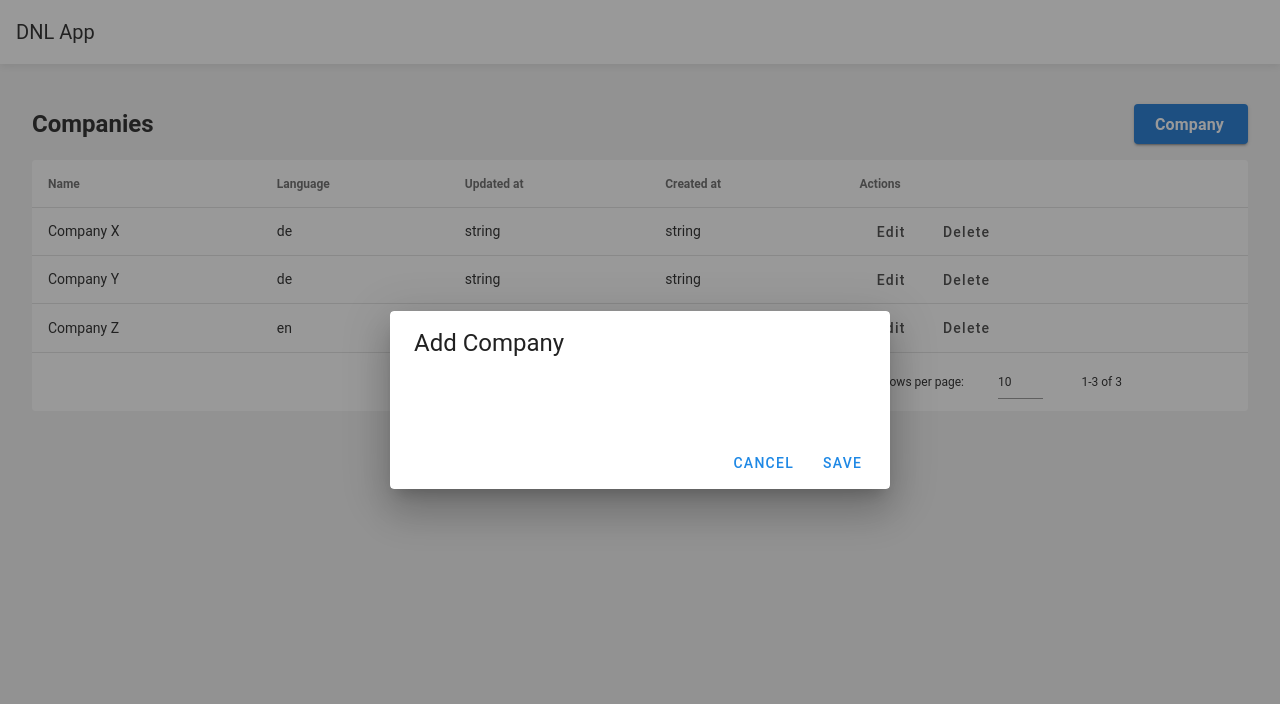
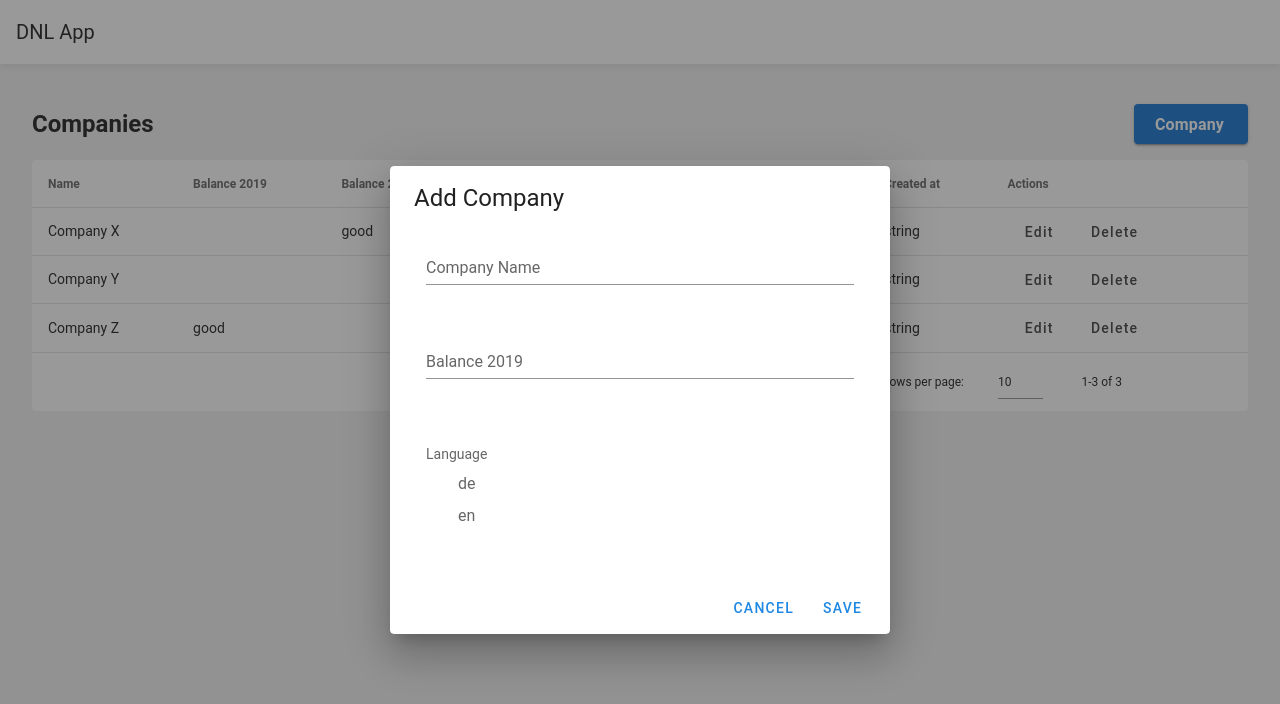
Before and after one commit to deepneuronlab/dnl-frontend-challenge, a Vue app: page /companies in a window 1280 px wide. Both pictures are taken after a click on the button "Company". Shown: the top 704 px of the page. Built offline with nearby package versions, Linux system fonts and the light colour scheme; the HTML template or start-up script is replaced by a standard one.

Commit message:
Feat: Add create Company functionality

```diff
--- a/src/components/Dialogs/FormDialog.vue
+++ b/src/components/Dialogs/FormDialog.vue
@@ -1,17 +1,19 @@
 <template>
-  <v-dialog v-model="isVisible" @click:outside="$emit('close')" max-width="500px">
+  <v-dialog v-model="isVisible" @click:outside="closeDialog()" max-width="500px">
     <v-card>
       <v-card-title>
         <span class="headline">{{ title }}</span>
       </v-card-title>
 
       <v-card-text>
-        <v-container><DynamicForm /></v-container>
+        <v-container>
+          <DynamicForm v-model="dynamicFormData" :form-structure="formStructure" />
+        </v-container>
       </v-card-text>
 
       <v-card-actions>
         <v-spacer></v-spacer>
-        <v-btn color="blue darken-1" text @click="$emit('close')"> Cancel </v-btn>
+        <v-btn color="blue darken-1" text @click="closeDialog()"> Cancel </v-btn>
         <v-btn color="blue darken-1" text @click="save()"> Save </v-btn>
       </v-card-actions>
     </v-card>
@@ -20,16 +22,13 @@
 
 <script lang="ts">
 import Vue from 'vue';
+import { mapState, mapActions } from 'vuex';
 import DynamicForm from '@/components/Forms/DynamicForm.vue';
 
 export default Vue.extend({
   name: 'FormDialog',
   components: { DynamicForm },
   props: {
-    formStructure: {
-      type: Array,
-      required: true,
-    },
     isVisible: {
       type: Boolean,
       required: true,
@@ -39,11 +38,30 @@ export default Vue.extend({
       required: true,
     },
   },
+  computed: {
+    ...mapState('companies', {
+      formStructure: 'companyForm',
+    }),
+  },
   data() {
-    return {};
+    return {
+      dynamicFormData: {},
+    };
   },
-  methods: {},
+  methods: {
+    ...mapActions('companies', ['createCompany']),
+    async save() {
+      await this.createCompany(this.dynamicFormData);
+      await this.$nextTick();
+      this.resetData();
+      this.closeDialog();
+    },
+    resetData() {
+      this.dynamicFormData = {};
+    },
+    closeDialog() {
+      this.$emit('close');
+    },
+  },
 });
 </script>
-
-<style lang="scss" scoped></style>
--- a/src/components/Forms/DynamicForm.vue
+++ b/src/components/Forms/DynamicForm.vue
@@ -1,22 +1,72 @@
 <template>
-  <v-form v-model="isFormValid" class="dynamic-form">
-    <v-container fluid> </v-container>
+  <v-form v-model="isFormValid">
+    <v-row>
+      <v-col v-for="(formInputField, index) in formStructure" :key="index" cols="12">
+        <!-- If the type is textField -->
+        <v-text-field
+          v-if="formInputField.type == 'textField'"
+          v-model="formData[formInputField.key]"
+          :label="formInputField.label"
+          :placeholder="formInputField.placeholder"
+        ></v-text-field>
+
+        <!-- If the type is select -->
+        <v-select
+          v-if="formInputField.type == 'selectField'"
+          v-model="formData[formInputField.key]"
+          :items="formInputField.items"
+          :label="formInputField.label"
+          :placeholder="formInputField.placeholder"
+        ></v-select>
+
+        <!-- If the type is radio -->
+        <v-radio-group
+          v-if="formInputField.type == 'radioGroup'"
+          v-model="formData[formInputField.key]"
+          :label="formInputField.label"
+        >
+          <v-radio
+            v-for="(option, optionIndex) in formInputField.items"
+            :key="`option-${optionIndex}`"
+            :label="option.text"
+            :value="option.value"
+          >
+          </v-radio>
+        </v-radio-group>
+      </v-col>
+    </v-row>
   </v-form>
 </template>
 
 <script lang="ts">
-import Vue from 'vue';
+import Vue, { PropType } from 'vue';
+import { FormElements } from '@/types/form-types';
+import { Company } from '@/types/companies-types';
 
 export default Vue.extend({
   name: 'DynamicForm',
-  components: {},
-  props: {},
+  props: {
+    formStructure: {
+      type: Array as PropType<FormElements[]>,
+    },
+    value: {
+      type: null as any,
+    },
+  },
+  watch: {
+    value(newVal) {
+      // Avoid mutating formData more than necessary
+      if (this.formData !== newVal) this.formData = newVal;
+    },
+    formData(newFormDataValue) {
+      if (this.isFormValid) this.$emit('input', newFormDataValue);
+    },
+  },
   data() {
     return {
       isFormValid: false,
+      formData: {} as Company,
     };
   },
 });
 </script>
-
-<style lang="scss" scoped></style>
--- a/src/components/Tables/DataTableCompanies.vue
+++ b/src/components/Tables/DataTableCompanies.vue
@@ -14,7 +14,7 @@
               text="Delete"
               icon="mdi-delete"
               :disabled="false"
-              @clickAction="openDeleteDialog(item)"
+              @clickAction="openDeleteDialog(item.companyId)"
             />
           </template>
         </v-data-table>
@@ -32,7 +32,6 @@
 <script lang="ts">
 import Vue from 'vue';
 import { mapActions } from 'vuex';
-import { Company } from '@/types/companies-types';
 import BtnTableAction from '@/components/UI/BtnTableAction.vue';
 import DeleteDialog from '@/components/Dialogs/DeleteDialog.vue';
 
@@ -51,7 +50,7 @@ export default Vue.extend({
   },
   data: () => ({
     isDeleteDialogVisible: false,
-    selectedCompany: null as Company | unknown,
+    selectedCompanyId: null as string | unknown,
   }),
 
   computed: {
@@ -67,17 +66,20 @@ export default Vue.extend({
     ...mapActions('companies', ['deleteCompany']),
 
     async onConfirmDeleteCompany() {
-      await this.deleteCompany((this.selectedCompany as Company)?.companyId);
+      await this.deleteCompany(this.selectedCompanyId);
       await this.$nextTick();
+      this.resetSelectedCompanyId();
       this.closeDeleteDialog();
     },
-    openDeleteDialog(company: Company) {
+    openDeleteDialog(companyId: string) {
       this.isDeleteDialogVisible = true;
-      this.selectedCompany = company;
+      this.selectedCompanyId = companyId;
     },
     closeDeleteDialog() {
       this.isDeleteDialogVisible = false;
-      this.selectedCompany = null;
+    },
+    resetSelectedCompanyId() {
+      this.selectedCompanyId = null;
     },
   },
 });
--- a/src/router/router.ts
+++ b/src/router/router.ts
@@ -14,7 +14,7 @@ const router = new Router({
     {
       path: '/companies',
       name: 'companies',
-      component: () => import(/* webpackChunkName: "companies" */ '../views/TheCompanies.vue'),
+      component: () => import(/* webpackChunkName: "companies" */ '../views/Companies.vue'),
       meta: {
         requiresAuth: true,
       },
--- /dev/null
+++ b/src/shared/validator/rules.ts
@@ -0,0 +1,5 @@
+const rules = {
+  required: (v: any) => !!v || 'This field is required.',
+};
+
+export default rules;
--- a/src/store/companies/companies-actions.ts
+++ b/src/store/companies/companies-actions.ts
@@ -1,11 +1,19 @@
 import { ActionTree } from 'vuex';
-import { CompaniesState } from '@/types/companies-types';
+import { CompaniesState, Company } from '@/types/companies-types';
 import { BaseState } from '@/types/types';
 
 const companiesActions: ActionTree<CompaniesState, BaseState> = {
+  createCompany({ commit, state }, companyData: Company) {
+    // In the real app we would send a request and wait for the result and then set company data
+    const completeCompanyData: Company = {
+      ...companyData,
+      companyId: `id${(state.companies as Company[]).length + 1}`,
+    };
+    commit('ADD_COMPANY', completeCompanyData);
+  },
   deleteCompany({ commit }, companyId: string) {
     // Normally we'll have the API calls here like so:
-    // const response = $api.delete(`companies/${companyId}`).then(() => commit('DELETE_COMPANY', companyId)).catch(console.error)
+    // const response = await $api.delete(`companies/${companyId}`).then(() => commit('DELETE_COMPANY', companyId)).catch(console.error)
 
     commit('DELETE_COMPANY', companyId);
   },
--- a/src/store/companies/companies-mutations.ts
+++ b/src/store/companies/companies-mutations.ts
@@ -2,6 +2,9 @@ import { MutationTree } from 'vuex';
 import { CompaniesState, Company } from '@/types/companies-types';
 
 const companiesMutations: MutationTree<CompaniesState> = {
+  ADD_COMPANY(state, companyData: Company) {
+    state.companies?.push(companyData);
+  },
   DELETE_COMPANY(state, companyId: string) {
     state.companies = state.companies?.filter(
       company => company.companyId !== companyId,
--- a/src/store/companies/companies-state.ts
+++ b/src/store/companies/companies-state.ts
@@ -32,6 +32,9 @@ const companiesState: CompaniesState = {
   ],
   companyTableHeaders: [
     { text: 'Name', value: 'companyName' },
+    { text: 'Balance 2019', value: '2019' },
+    { text: 'Balance 2020', value: '2020' },
+    { text: 'Balance 2021', value: '2021' },
     { text: 'Language', value: 'language' },
     { text: 'Updated at', value: 'updatedAt' },
     { text: 'Created at', value: 'createdAt' },
--- a/src/types/form-types.ts
+++ b/src/types/form-types.ts
@@ -4,7 +4,7 @@ export interface FormSelect {
   type: 'selectField';
   key: string;
   label: string;
-  items: FormItem[];
+  items: InputItem[];
   placeholder: string;
   required: boolean;
 }
@@ -21,11 +21,11 @@ export interface FormRadioButtonGroup {
   type: 'radioGroup';
   key: string;
   label: string;
-  items: FormItem[];
+  items: InputItem[];
   required: boolean;
 }
 
-export interface FormItem {
+export interface InputItem {
   text: string;
   value: string;
 }
--- a/src/views/TheCompanies.vue
+++ b/src/views/Companies.vue
@@ -4,23 +4,15 @@
       <h2 class="grey--text text--darken-4">Companies</h2>
       <BtnMain text="Company" icon="mdi-plus" @click="isAddCompanyDialogVisible = true" />
     </v-row>
-    <DataTableCompanies
-      :table-headers="tableHeaders"
-      :table-items="tableItems"
-      @deleteItem="isDeleteDialogVisible = true"
+    <DataTableCompanies :table-headers="tableHeaders" :table-items="tableItems" />
+    <FormDialog
+      :isVisible="isAddCompanyDialogVisible"
+      title="Add Company"
+      @close="isAddCompanyDialogVisible = false"
     />
     <FormDialog
-      v-if="formStructure"
-      title="Add Company"
-      :isVisible="isAddCompanyDialogVisible"
-      :formStructure="formStructure"
-      @close="closeAddCompanyDialogVisible()"
-    />
-    <FormDialog
-      v-if="formStructure"
+      :isVisible="isEditCompanyDialogVisible"
       title="Edit Company"
-      :isVisible="isEditCompanyDialogVisible"
-      :formStructure="formStructure"
       @close="isEditCompanyDialogVisible = false"
     />
   </div>
@@ -34,12 +26,11 @@ import FormDialog from '@/components/Dialogs/FormDialog.vue';
 import { mapGetters, mapState } from 'vuex';
 
 export default Vue.extend({
-  name: 'TheCompanies',
+  name: 'CompaniesPage',
   components: { DataTableCompanies, BtnMain, FormDialog },
   data: () => ({
     isEditCompanyDialogVisible: false,
     isAddCompanyDialogVisible: false,
-    formStructure: [],
   }),
   computed: {
     ...mapState('companies', {
@@ -49,12 +40,5 @@ export default Vue.extend({
       tableHeaders: 'companies/companyTableHeaders',
     }),
   },
-  methods: {
-    closeAddCompanyDialogVisible() {
-      this.isAddCompanyDialogVisible = false;
-    },
-  },
 });
 </script>
-
-<style lang="scss" scoped></style>
```
